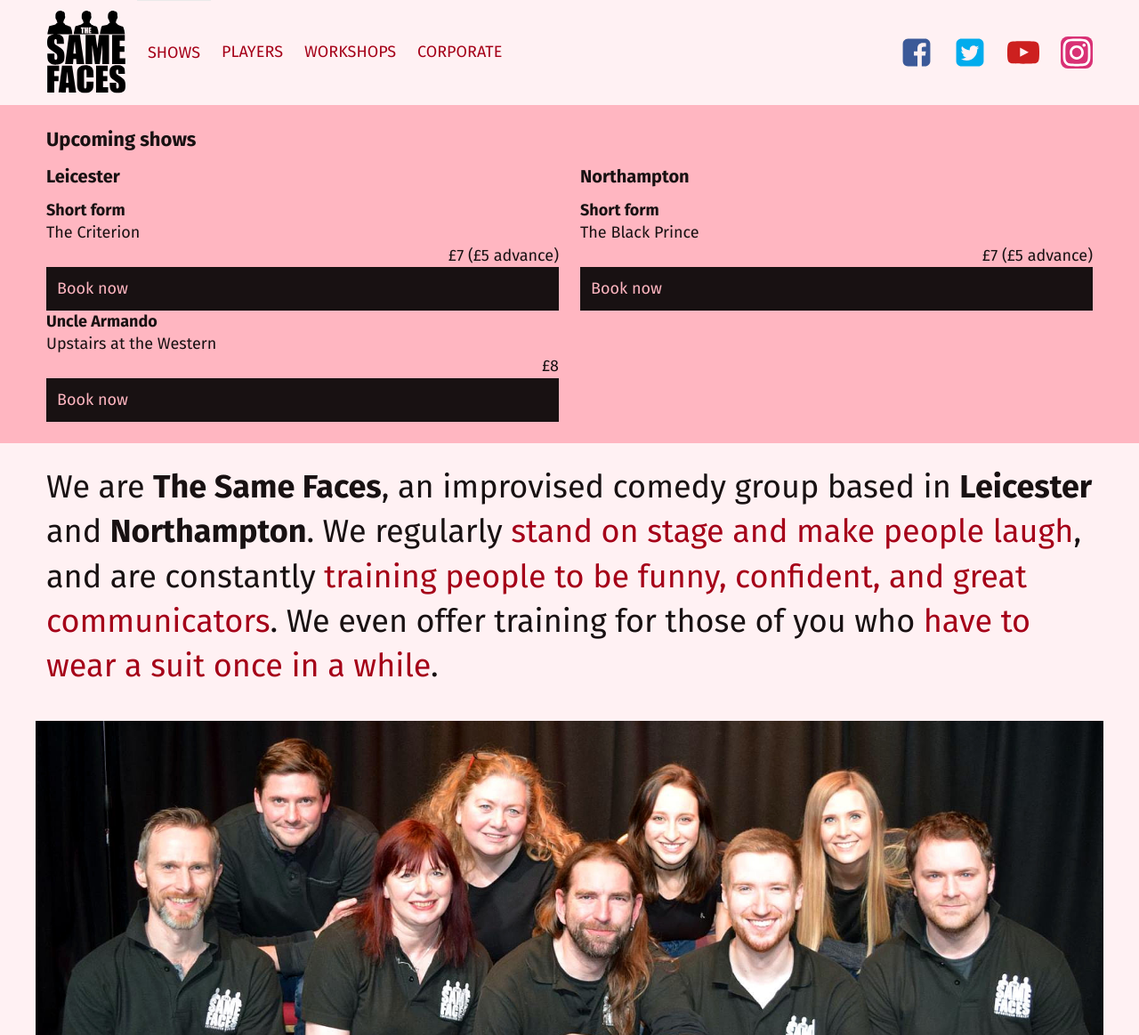
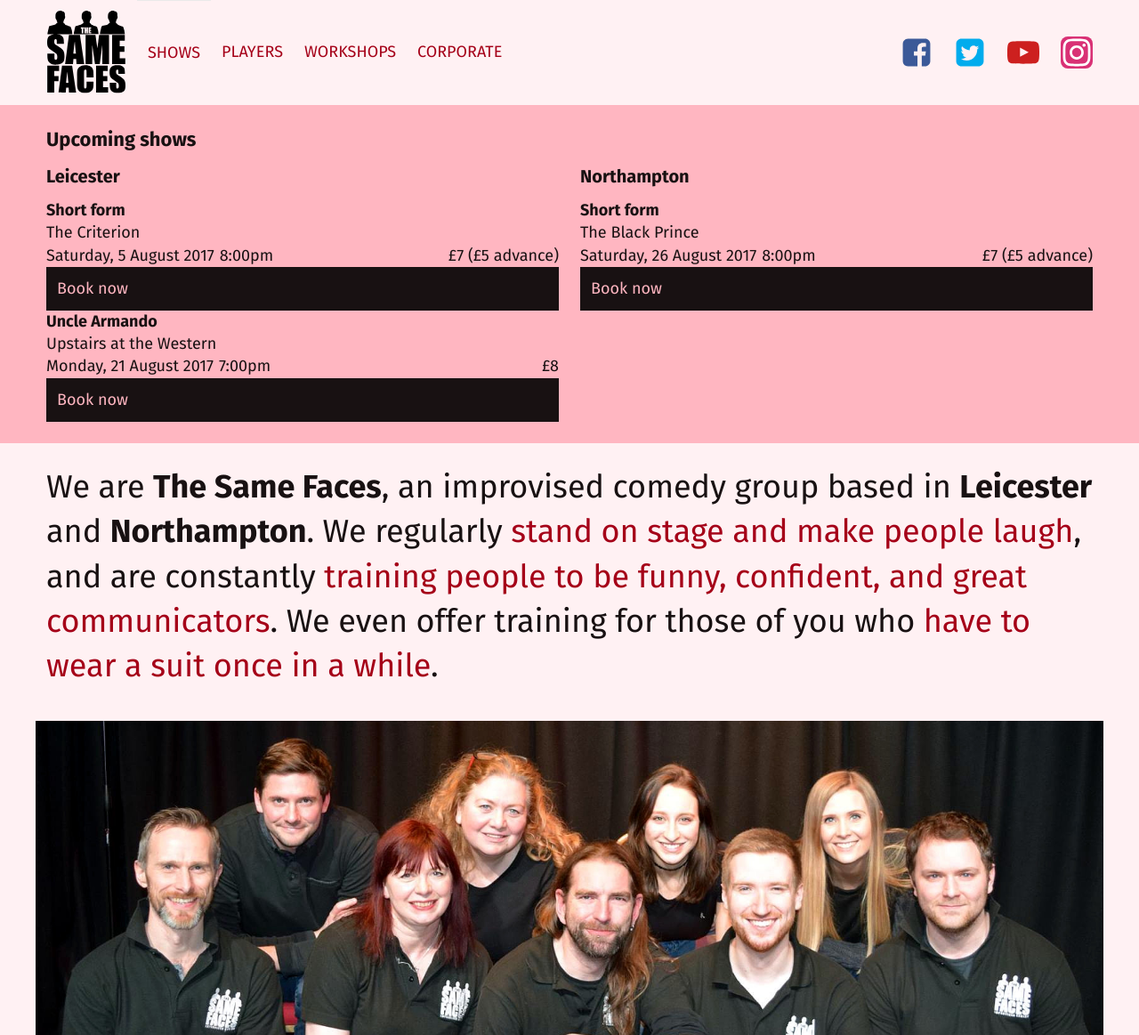
Before and after one commit to oampo/thesamefaces.co.uk, a Jekyll site: the page built from index.md, in a window 1280 px wide. Shown: the whole page at 89% size. Built offline with Jekyll 4.4.1, drawn with Linux system fonts in a browser that asks for light colours; part of the change alters nothing that is shown.

Commit message:
Fix show dates

```diff
--- a/assets/upcoming-shows.js
+++ b/assets/upcoming-shows.js
@@ -1 +1,39 @@
-//= require jquery-3.2.1.slim.min
+function mod(n, m) {
+    return (n % m + m) % m;
+}
+
+$('.show-date').toArray().forEach(function($date) {
+    $date = $($date);
+    if ($date.data('data')) {
+        // TODO
+    } else {
+        var day = $date.data('day');
+        var dayInt = mod(moment().day(day).day() - 1, 7);
+        var week = $date.data('week');
+        var rule = new RRule({
+            freq: RRule.MONTHLY,
+            bysetpos: week,
+            byweekday: dayInt
+        });
+        var date = moment(rule.after(new Date()));
+        console.log(date.format('YYYY-MM-DD'));
+        $date.attr('data-date', date.format('YYYY-MM-DD'));
+        $date.text(date.format('dddd, D MMMM YYYY'));
+    }
+});
+
+$('.upcoming-show-list').toArray().forEach(function($location) {
+    $location = $($location);
+    $location
+        .children('.upcoming-show')
+        .sort(function($a, $b) {
+            $a = $($a);
+            $b = $($b);
+            var dateA = $a.children('.show-date').data('date');
+            var dateB = $b.children('.show-date').data('date');
+            dateA = moment(dateA).valueOf();
+            dateB = moment(dateB).valueOf();
+            return dateA - dateB;
+        })
+        .appendTo($location);
+});
--- a/index.md
+++ b/index.md
@@ -5,6 +5,7 @@ upcomingShows:
   - title: Short form
     day: Saturday
     week: 1
+    time: 8:00pm
     venue: The Criterion
     price: "£7 (£5 advance)"
     bookingLink: https://www.eventbrite.co.uk/e/the-same-faces-improvised-comedy-leicester-tickets-30686019711?aff=erelexpmlt
@@ -13,12 +14,14 @@ upcomingShows:
     week: 3
     venue: Upstairs at the Western
     price: "£8"
+    time: 7:00pm
     title: Uncle Armando
     bookingLink: http://www.upstairsatthewestern.com/shows/uncle-armando/
   northampton:
   - title: Short form
     day: Saturday
     week: -1
+    time: 8:00pm
     venue: The Black Prince
     price: "£7 (£5 advance)"
     bookingLink: https://www.eventbrite.co.uk/e/the-same-faces-improvised-comedy-northampton-tickets-31571746945?aff=erelpanelorg
```
